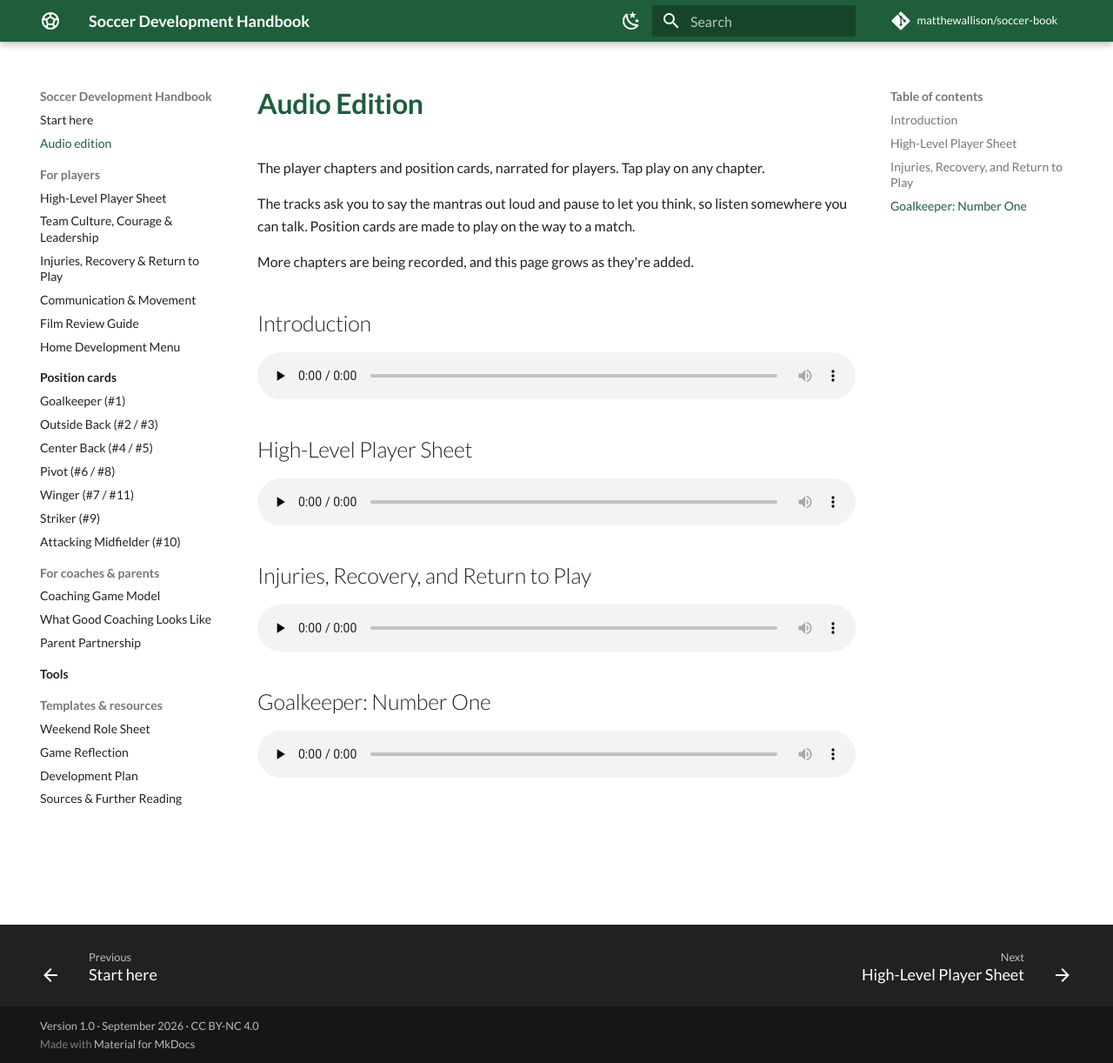
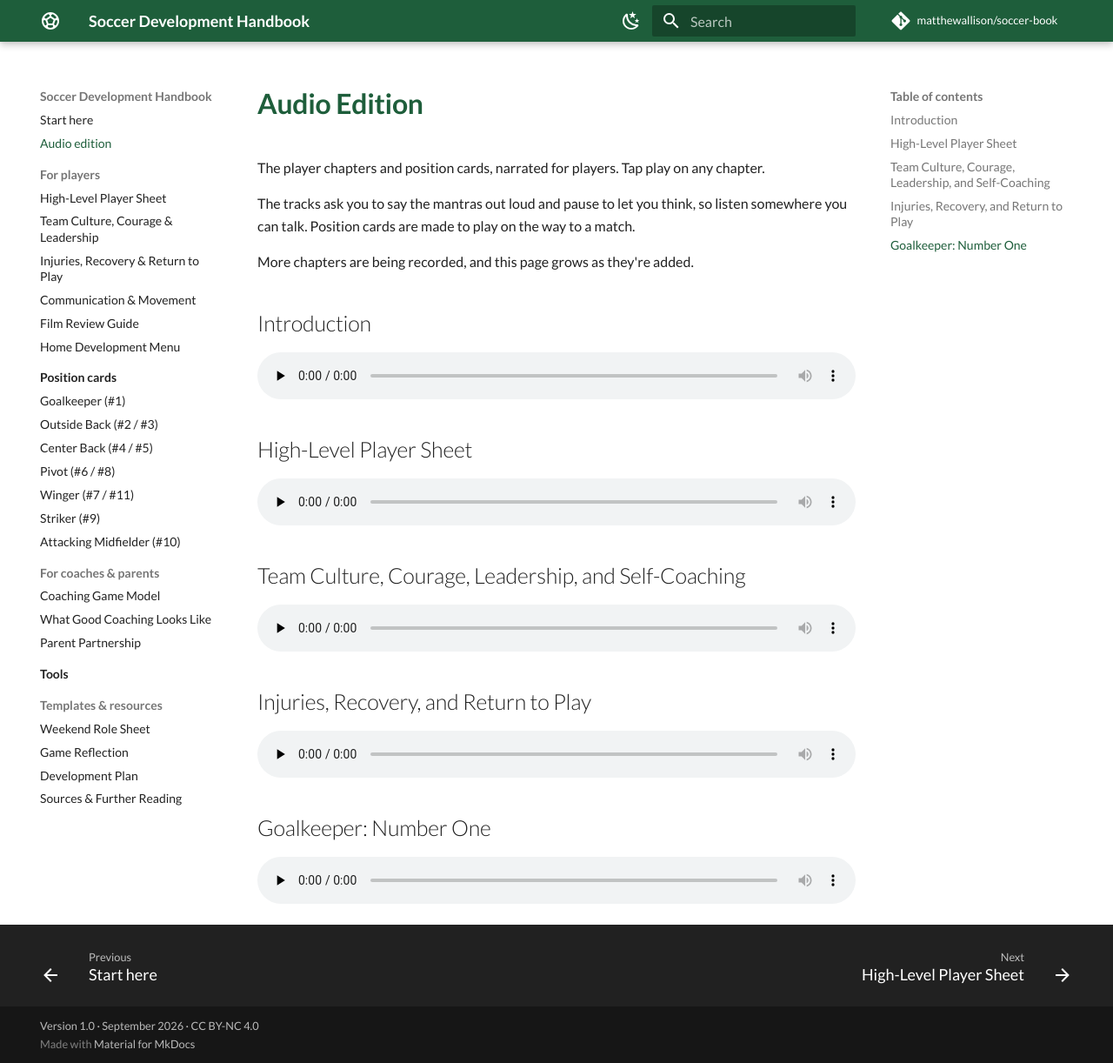
Before and after one commit to matthewallison/soccer-book, an MkDocs documentation site: the page built from docs/audio/index.md, in a window 1280 px wide and 1222 px high. Shown: the whole window at 87% size. Built offline with MkDocs 1.6.1 and Material for MkDocs 9.7.7, drawn with Linux system fonts in a browser that asks for light colours; comment, search, counter and statistics services are not loaded.

Commit message:
Add "Team Culture, Courage, Leadership, and Self-Coaching" to the Audio edition page
Generated with audio/generate_audio.py.

Co-Authored-By: Claude Opus 5 (1M context) <noreply@anthropic.com>

```diff
--- a/docs/audio/index.md
+++ b/docs/audio/index.md
@@ -14,6 +14,10 @@ More chapters are being recorded, and this page grows as they're added.
 
 <audio controls preload="none" src="01-player-sheet.mp3"></audio>
 
+## Team Culture, Courage, Leadership, and Self-Coaching
+
+<audio controls preload="none" src="02-team-culture.mp3"></audio>
+
 ## Injuries, Recovery, and Return to Play
 
 <audio controls preload="none" src="03-injuries-and-return-to-play.mp3"></audio>
```
Also changed, not shown: 1 other file.
